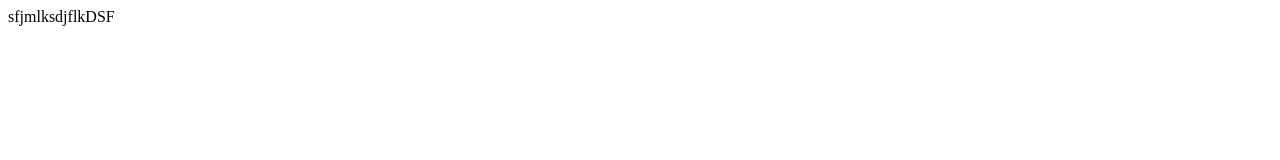
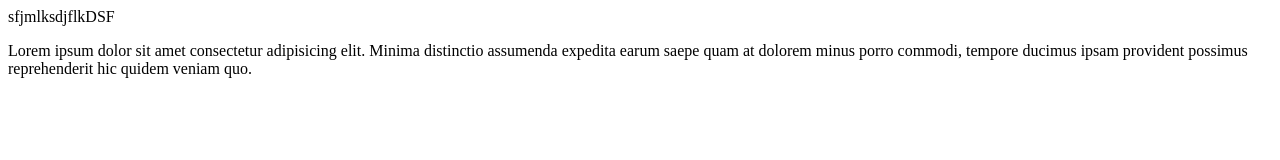
Before and after one commit to ProfVitoria/aula_git, a plain HTML site: page pa3.html in a window 1280 px wide. Drawn offline with Linux system fonts and the light colour scheme.

Commit message:
ATUALIZANDO pagina3

```diff
--- a/pa3.html
+++ b/pa3.html
@@ -7,5 +7,6 @@
 </head>
 <body>
     sfjmlksdjflkDSF
+    <p>Lorem ipsum dolor sit amet consectetur adipisicing elit. Minima distinctio assumenda expedita earum saepe quam at dolorem minus porro commodi, tempore ducimus ipsam provident possimus reprehenderit hic quidem veniam quo.</p>
 </body>
 </html>
```
